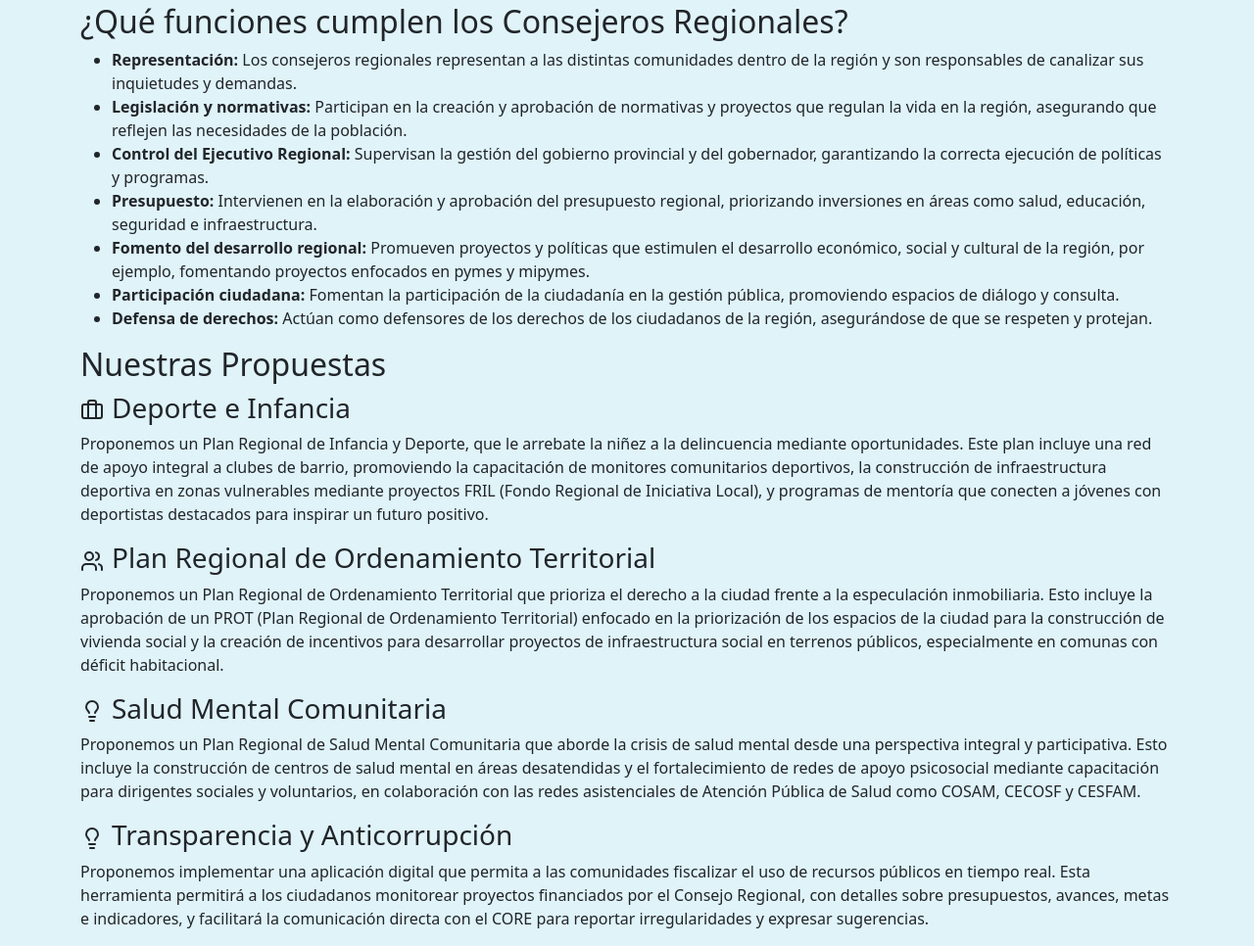
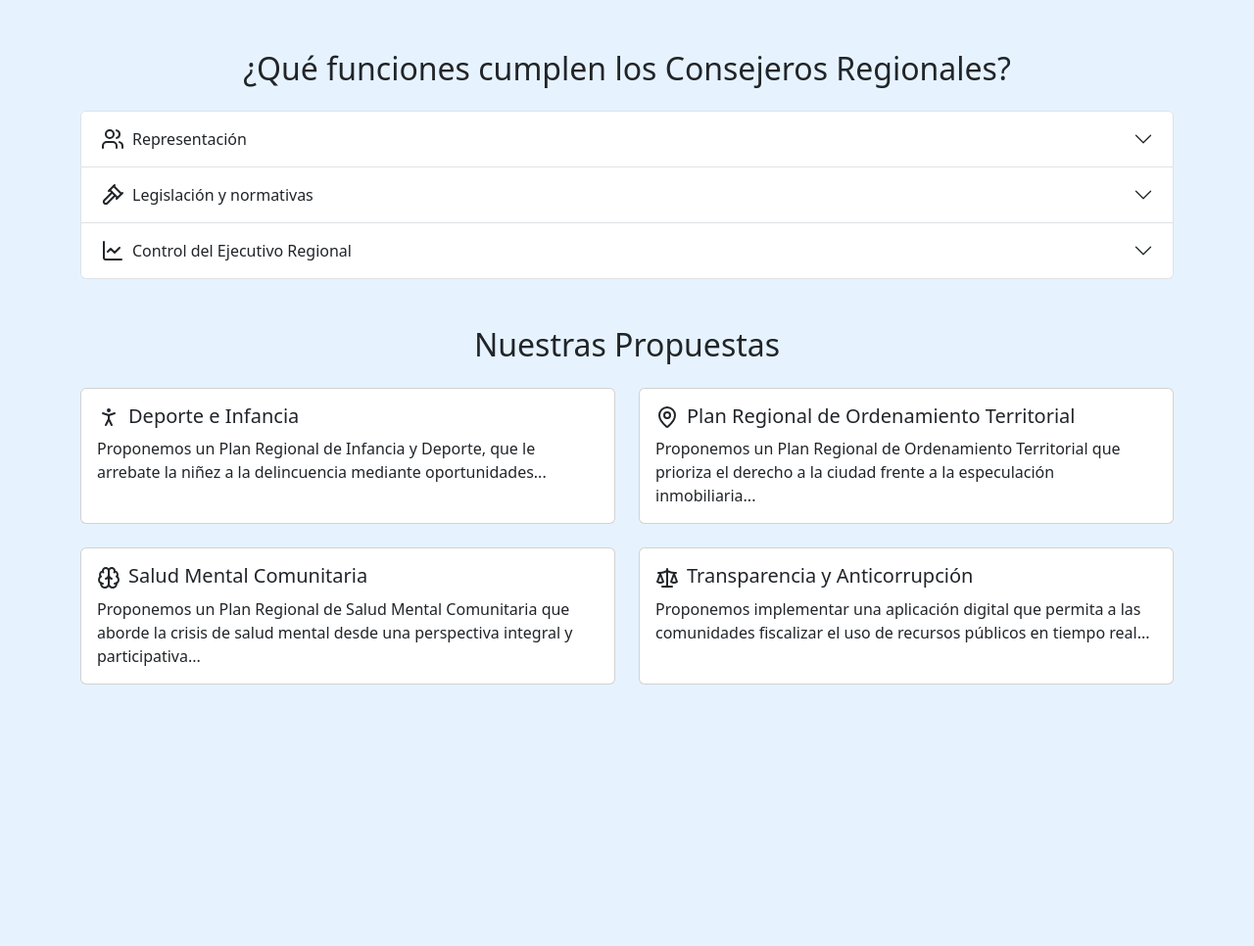
Before and after one commit to MaxiACSI/jorqueracore, a website built with Parcel: page src/index.html in a window 1280 px wide. Shown: the part 787-1753 px from the top of the page at 98% size. After the commit the page ends 1534 px from the top, so only its background shows below. Built offline with nearby package versions, Linux system fonts and the light colour scheme.

Commit message:
se re estructura html con nuevas clases de boostrap

```diff
--- a/src/index.html
+++ b/src/index.html
@@ -11,8 +11,9 @@
 </head>
 
 <body>
+  <div class="container-fluid p-0">
       <nav class="navbar navbar-expand-lg navbar-dark bg-dark">
-        <div class="container-fluid">
+          <div class="container">
               <a class="navbar-brand" href="#"></a>
               <button class="navbar-toggler" type="button" data-bs-toggle="collapse" data-bs-target="#navbarNavAltMarkup"
                   aria-controls="navbarNavAltMarkup" aria-expanded="false" aria-label="Toggle navigation">
@@ -21,13 +22,13 @@
               <div class="collapse navbar-collapse justify-content-end" id="navbarNavAltMarkup">
                   <div class="navbar-nav">
                       <a class="nav-link active" aria-current="page" href="#">Inicio</a>
-                    <a class="nav-link" href="#">Sobre mí</a>
-                    <a class="nav-link">Contacto</a>
-                    <a class="nav-link">¡Sé parte de este proyecto!</a>
+                      <a class="nav-link" href="#">Contacto</a>
+                      <a class="nav-link" href="#">¡Sé parte de este proyecto!</a>
                   </div>
               </div>
           </div>
       </nav>
+
       <section class="container my-lg-5 p-4">
           <div class="row bg-body-secondary p-4 rounded-4">
               <div class="col-12 col-md-6">
@@ -44,96 +45,94 @@
                       general.</p>
               </div>
               <div class="col-12 col-md-6 text-center align-content-center">
-                <img class="img-thumbnail" src="./img/profile-picture.jpg" alt="Imagen Bernardo Jorquera"></img>
+                  <img class="img-thumbnail" src="./img/profile-picture.jpg" alt="Imagen Bernardo Jorquera">
               </div>
           </div>
       </section>
 
-    <section class="what-we-do">
+      <div class="container-fluid bg-light-blue py-5">
           <div class="container">
-            <h2>¿Qué funciones cumplen los Consejeros Regionales?</h2>
-            <ul>
-                <li>
-                    <strong>Representación:</strong> Los consejeros regionales representan a las distintas comunidades
-                    dentro de la región y son
-                    responsables de canalizar sus inquietudes y demandas.
-                </li>
-                <li>
-                    <strong>Legislación y normativas:</strong> Participan en la creación y aprobación de normativas y
-                    proyectos que regulan la
-                    vida en la región, asegurando que reflejen las necesidades de la población.
-                </li>
-                <li>
-                    <strong>Control del Ejecutivo Regional:</strong> Supervisan la gestión del gobierno provincial y del
-                    gobernador, garantizando
-                    la correcta ejecución de políticas y programas.
-                </li>
-                <li>
-                    <strong>Presupuesto:</strong> Intervienen en la elaboración y aprobación del presupuesto regional,
-                    priorizando inversiones en
-                    áreas como salud, educación, seguridad e infraestructura.
-                </li>
-                <li>
-                    <strong>Fomento del desarrollo regional:</strong> Promueven proyectos y políticas que estimulen el
-                    desarrollo económico,
-                    social y cultural de la región, por ejemplo, fomentando proyectos enfocados en pymes y mipymes.
-                </li>
-                <li>
-                    <strong>Participación ciudadana:</strong> Fomentan la participación de la ciudadanía en la gestión
-                    pública, promoviendo
-                    espacios de diálogo y consulta.
-                </li>
-                <li>
-                    <strong>Defensa de derechos:</strong> Actúan como defensores de los derechos de los ciudadanos de la
-                    región, asegurándose de
-                    que se respeten y protejan.
-                </li>
-            </ul>
+              <section class="mb-5">
+                  <h2 class="text-center mb-4">¿Qué funciones cumplen los Consejeros Regionales?</h2>
+                  <div class="accordion" id="accordionFunciones">
+                      <div class="accordion-item">
+                          <h2 class="accordion-header">
+                              <button class="accordion-button collapsed" type="button" data-bs-toggle="collapse" data-bs-target="#collapseOne">
+                                  <i data-lucide="users" class="me-2"></i>Representación
+                              </button>
+                          </h2>
+                          <div id="collapseOne" class="accordion-collapse collapse" data-bs-parent="#accordionFunciones">
+                              <div class="accordion-body">
+                                  Los consejeros regionales representan a las distintas comunidades dentro de la región y son responsables de canalizar sus inquietudes y demandas.
                               </div>
-    </section>
-
-    <section class="">
-        <div class="container">
-            <h2>Nuestras Propuestas</h2>
-            <div class="">
-                <div class="">
-                    <h3><i data-lucide="briefcase" class="me-2"></i>Deporte e Infancia</h3>
-                    <p>Proponemos un Plan Regional de Infancia y Deporte, que le arrebate la niñez a la delincuencia
-                        mediante oportunidades. Este plan incluye una red de apoyo integral a clubes de barrio,
-                        promoviendo la capacitación de monitores comunitarios deportivos, la construcción de
-                        infraestructura deportiva en zonas vulnerables mediante proyectos FRIL (Fondo Regional de
-                        Iniciativa Local), y programas de mentoría que conecten a jóvenes con deportistas destacados
-                        para inspirar un futuro positivo.</p>
                           </div>
-                <div class="">
-                    <h3><i data-lucide="users" class="me-2"></i>Plan Regional de Ordenamiento Territorial</h3>
-                    <p>Proponemos un Plan Regional de Ordenamiento Territorial que prioriza el derecho a la ciudad
-                        frente a la especulación inmobiliaria. Esto incluye la aprobación de un PROT (Plan Regional de
-                        Ordenamiento Territorial) enfocado en la priorización de los espacios de la ciudad para la
-                        construcción de vivienda social y la creación de incentivos para desarrollar proyectos de
-                        infraestructura social en terrenos públicos, especialmente en comunas con déficit habitacional.
-                    </p>
                       </div>
-                <div class="">
-                    <h3><i data-lucide="lightbulb" class="me-2"></i>Salud Mental Comunitaria</h3>
-                    <p>Proponemos un Plan Regional de Salud Mental Comunitaria que aborde la crisis de salud mental
-                        desde una perspectiva integral y participativa. Esto incluye la construcción de centros de salud
-                        mental en áreas desatendidas y el fortalecimiento de redes de apoyo psicosocial mediante
-                        capacitación para dirigentes sociales y voluntarios, en colaboración con las redes asistenciales
-                        de Atención Pública de Salud como COSAM, CECOSF y CESFAM.</p>
+                      <div class="accordion-item">
+                          <h2 class="accordion-header">
+                              <button class="accordion-button collapsed" type="button" data-bs-toggle="collapse" data-bs-target="#collapseTwo">
+                                  <i data-lucide="gavel" class="me-2"></i>Legislación y normativas
+                              </button>
+                          </h2>
+                          <div id="collapseTwo" class="accordion-collapse collapse" data-bs-parent="#accordionFunciones">
+                              <div class="accordion-body">
+                                  Participan en la creación y aprobación de normativas y proyectos que regulan la vida en la región, asegurando que reflejen las necesidades de la población.
                               </div>
-                <div class="">
-                    <h3><i data-lucide="lightbulb" class="me-2"></i>Transparencia y Anticorrupción</h3>
-                    <p>Proponemos implementar una aplicación digital que permita a las comunidades fiscalizar el uso de
-                        recursos públicos en tiempo real. Esta herramienta permitirá a los ciudadanos monitorear
-                        proyectos financiados por el Consejo Regional, con detalles sobre presupuestos, avances, metas e
-                        indicadores, y facilitará la comunicación directa con el CORE para reportar irregularidades y
-                        expresar sugerencias.</p>
+                          </div>
+                      </div>
+                      <div class="accordion-item">
+                          <h2 class="accordion-header">
+                              <button class="accordion-button collapsed" type="button" data-bs-toggle="collapse" data-bs-target="#collapseThree">
+                                  <i data-lucide="line-chart" class="me-2"></i>Control del Ejecutivo Regional
+                              </button>
+                          </h2>
+                          <div id="collapseThree" class="accordion-collapse collapse" data-bs-parent="#accordionFunciones">
+                              <div class="accordion-body">
+                                  Supervisan la gestión del gobierno provincial y del gobernador, garantizando la correcta ejecución de políticas y programas.
+                              </div>
                           </div>
                       </div>
                   </div>
               </section>
 
+              <section>
+                  <h2 class="text-center mb-4">Nuestras Propuestas</h2>
+                  <div class="row row-cols-1 row-cols-md-2 g-4">
+                      <div class="col">
+                          <div class="card h-100">
+                              <div class="card-body">
+                                  <h5 class="card-title"><i data-lucide="person-standing" class="me-2"></i>Deporte e Infancia</h5>
+                                  <p class="card-text">Proponemos un Plan Regional de Infancia y Deporte, que le arrebate la niñez a la delincuencia mediante oportunidades...</p>
+                              </div>
+                          </div>
+                      </div>
+                      <div class="col">
+                          <div class="card h-100">
+                              <div class="card-body">
+                                  <h5 class="card-title"><i data-lucide="map-pin" class="me-2"></i>Plan Regional de Ordenamiento Territorial</h5>
+                                  <p class="card-text">Proponemos un Plan Regional de Ordenamiento Territorial que prioriza el derecho a la ciudad frente a la especulación inmobiliaria...</p>
+                              </div>
+                          </div>
+                      </div>
+                      <div class="col">
+                          <div class="card h-100">
+                              <div class="card-body">
+                                  <h5 class="card-title"><i data-lucide="brain" class="me-2"></i>Salud Mental Comunitaria</h5>
+                                  <p class="card-text">Proponemos un Plan Regional de Salud Mental Comunitaria que aborde la crisis de salud mental desde una perspectiva integral y participativa...</p>
+                              </div>
+                          </div>
+                      </div>
+                      <div class="col">
+                          <div class="card h-100">
+                              <div class="card-body">
+                                  <h5 class="card-title"><i data-lucide="scale" class="me-2"></i>Transparencia y Anticorrupción</h5>
+                                  <p class="card-text">Proponemos implementar una aplicación digital que permita a las comunidades fiscalizar el uso de recursos públicos en tiempo real...</p>
+                              </div>
+                          </div>
+                      </div>
+                  </div>
+              </section>
+          </div>
+      </div>
+  </div>
 </body>
-
 </html>
--- a/src/scss/styles.scss
+++ b/src/scss/styles.scss
@@ -2,5 +2,13 @@
 @import "~bootstrap/scss/bootstrap";
 
 body {
-    background-color: rgba($color: #5FC6E5, $alpha: 0.2);
+    background-color: #e6f3ff;
 }
+
+.card {
+    transition: transform 0.3s;
+}
+
+.card:hover {
+    transform: translateY(-5px);
+}
```
Lines whose indentation alone changed are shown as unchanged.
